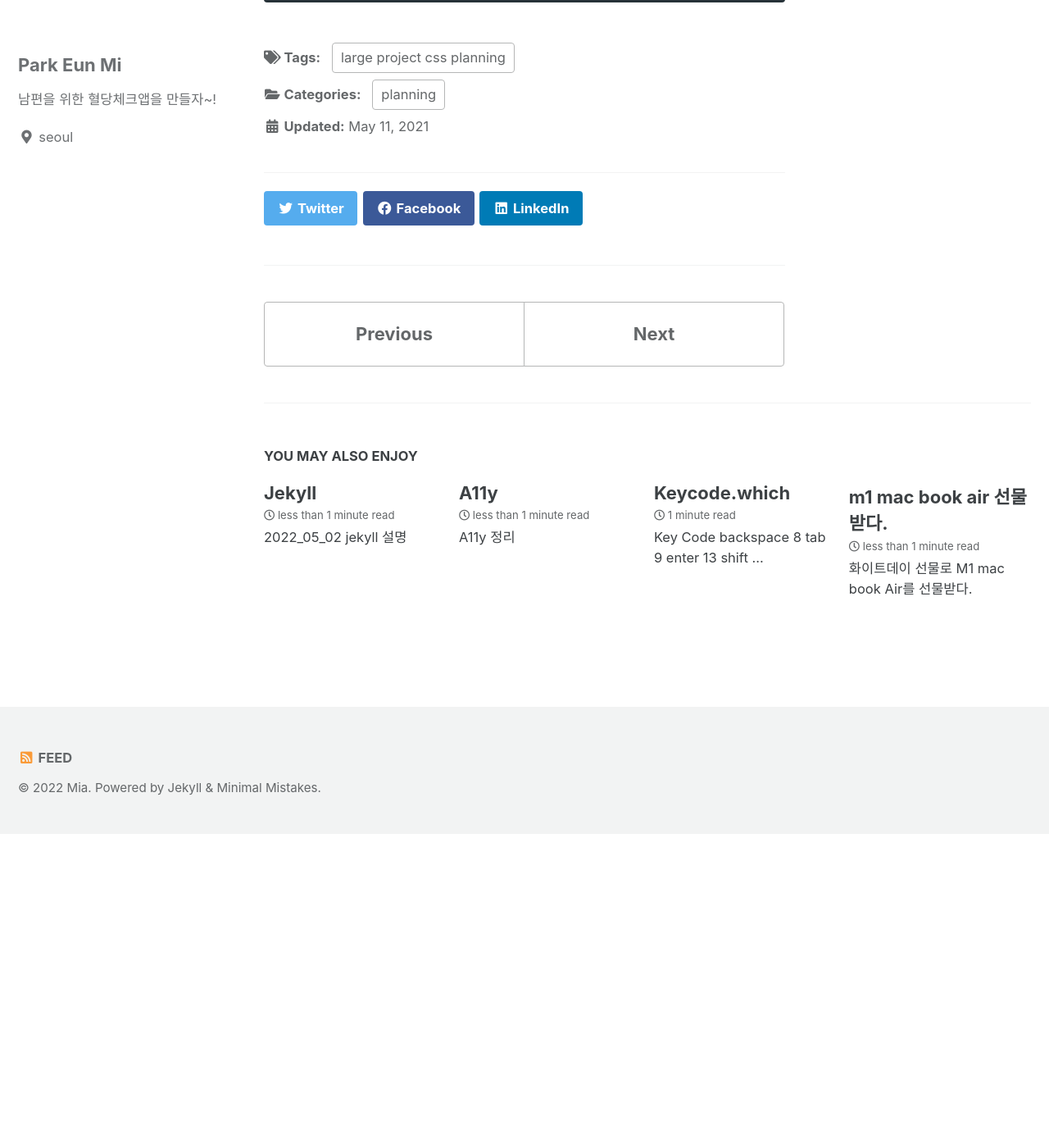
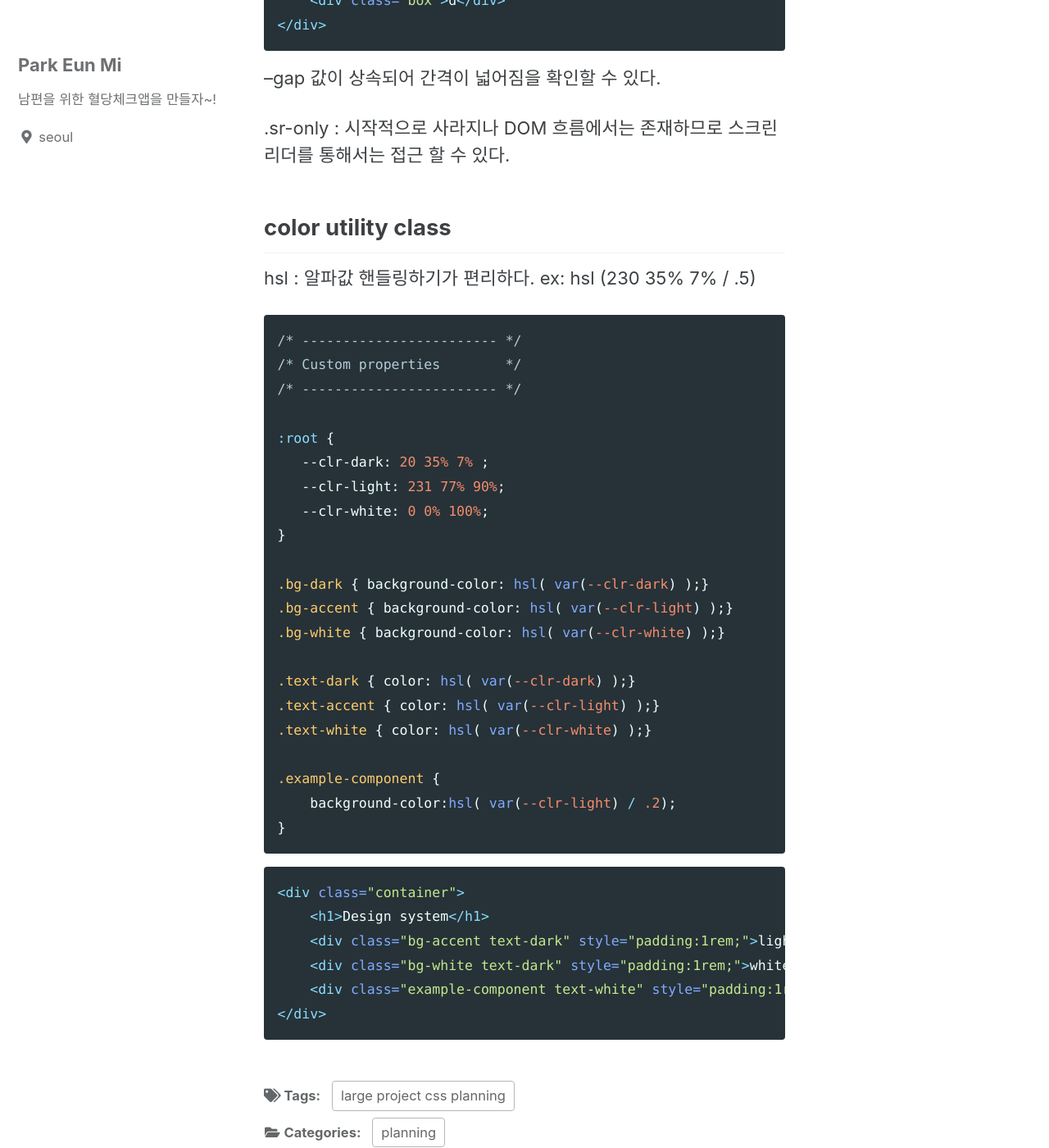
Before and after one commit to eunmipark-1/mia_blog, a Jekyll site: the page built from _posts/2021-05-11-designSystem.md, in a window 1280 px wide and 1400 px high, scrolled down 1944 px. Shown: the whole window at 82% size. Built offline with Jekyll 4.4.1, drawn with Linux system fonts in a browser that asks for light colours; cached includes are drawn as plain includes; before the commit the page ends 2961 px from its top, so only the background shows below that; some of the changed text lies outside the part shown.

Commit message:
color utility class2

````diff
--- a/_posts/2021-05-11-designSystem.md
+++ b/_posts/2021-05-11-designSystem.md
@@ -31,16 +31,6 @@ toc: true
   max-width: 80rem;
 }
 
-.sr-only {
-  position: absolute;
-  width: 1px;
-  height: 1px;
-  padding: 0;
-  margin: -1px;
-  overflow: hidden;
-  clip: rect(0, 0, 0, 0);
-  white-space: nowrap;
-}
 
 .box {
   background: lightblue;
@@ -53,6 +43,18 @@ toc: true
     border-radius: 1rem;
 }
 
+
+.sr-only {
+  position: absolute;
+  width: 1px;
+  height: 1px;
+  padding: 0;
+  margin: -1px;
+  overflow: hidden;
+  clip: rect(0, 0, 0, 0);
+  white-space: nowrap;
+}
+
 ```
 
 ```html
@@ -63,3 +65,45 @@ toc: true
     <div class="box">d</div>
 </div>
 ```
+
+--gap 값이 상속되어 간격이 넓어짐을 확인할 수 있다.
+
+.sr-only :  시작적으로 사라지나 DOM 흐름에서는 존재하므로 스크린 리더를 통해서는 접근 할 수 있다.
+
+
+## color utility class ##
+
+hsl : 알파값 핸들링하기가 편리하다.  ex: hsl (230 35% 7% / .5)
+
+```css
+/* ------------------------ */
+/* Custom properties        */
+/* ------------------------ */
+
+:root {
+   --clr-dark: 20 35% 7% ;
+   --clr-light: 231 77% 90%;
+   --clr-white: 0 0% 100%;
+}
+
+.bg-dark { background-color: hsl( var(--clr-dark) );}
+.bg-accent { background-color: hsl( var(--clr-light) );}
+.bg-white { background-color: hsl( var(--clr-white) );}
+
+.text-dark { color: hsl( var(--clr-dark) );}
+.text-accent { color: hsl( var(--clr-light) );}
+.text-white { color: hsl( var(--clr-white) );}
+
+.example-component {
+    background-color:hsl( var(--clr-light) / .2);
+}
+```
+
+```html
+<div class="container">
+    <h1>Design system</h1>
+    <div class="bg-accent text-dark" style="padding:1rem;">light blue bg, with dark text</div>
+    <div class="bg-white text-dark" style="padding:1rem;">white bg, with dark text</div>
+    <div class="example-component text-white" style="padding:1rem;">light blue bg, with a 20% alpha and white text</div>
+</div>
+```
````
Also changed, not shown: _posts/2021-05-12-prefer-reduced-motion.md (added, +21 -0 lines).
